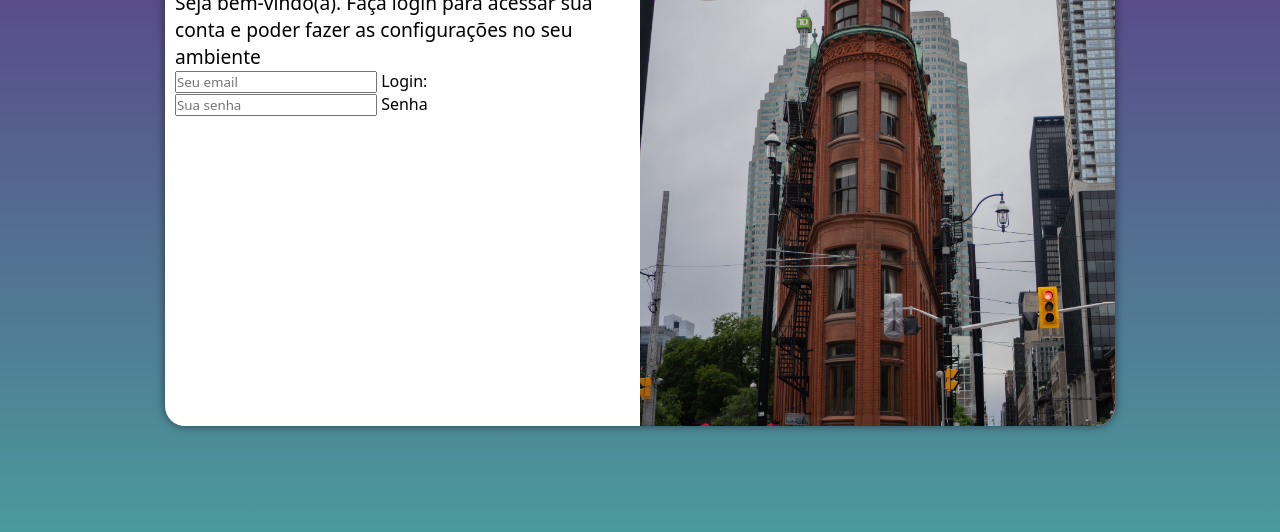
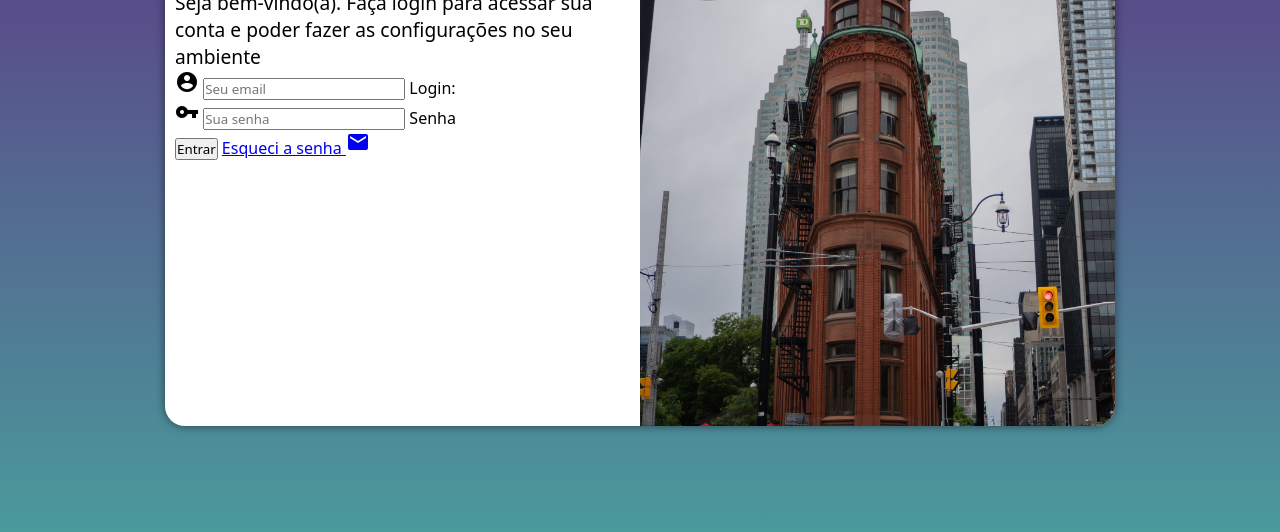
Before and after one commit to guiempregos000-blip/projeto-login, a plain HTML site: page index.html in a window 1280 px wide. Shown: the part 224-756 px from the top of the page. Drawn offline with Linux system fonts and the light colour scheme.

Commit message:
adicionei o formulario

```diff
--- a/index.html
+++ b/index.html
@@ -4,6 +4,7 @@
     <meta charset="UTF-8">
     <meta name="viewport" content="width=device-width, initial-scale=1.0">
     <title>Login</title>
+    <link rel="stylesheet" href="https://fonts.googleapis.com/icon?family=Material+Icons">
     <link rel="stylesheet" href="estilos/style.css">
     <link rel="stylesheet" href="estilos/mediaquery.css">
 </head>
@@ -18,17 +19,21 @@
             <p>
                 Seja bem-vindo(a). Faça login para acessar sua conta e poder fazer as configurações no seu ambiente
             </p>
-            <form action="login.php" method="post">
+            <form action="login.php" method="post" autocomplete="on">
                 <div class="campo">
-
-                    <input type="email" name="login" id="ilogin" placeholder="Seu email" required>
+                    <span class="material-icons">account_circle</span>
+                    <input type="email" name="login" id="ilogin" placeholder="Seu email" required autocomplete="email" maxlength="50">
                     <label for="ilogin">Login:</label>
                 </div>
                 <div class="campo">
-
-                    <input type="password" name="Senha" id="isenha" placeholder="Sua senha">
+                    <span class="material-icons">vpn_key</span>
+                    <input type="password" name="Senha" id="isenha" placeholder="Sua senha" autocomplete="current-password" minlength="8" maxlength="20">
                     <label for="isenha">Senha</label>
                 </div>
+                <input type="submit" value="Entrar">
+                <a href="esqueci.html">Esqueci a senha
+                    <span class="material-icons">mail</span>
+                </a>
             </form>
             </div>
         </section>
```
